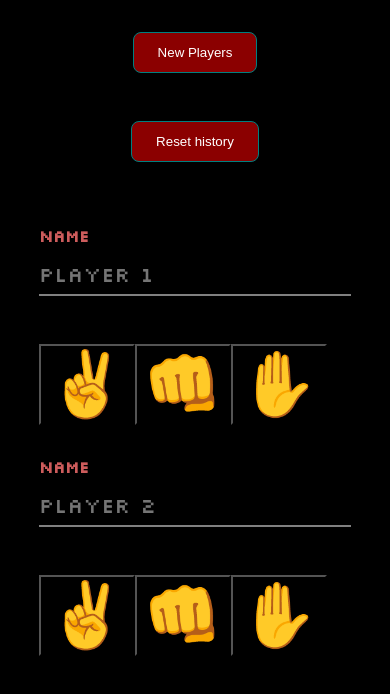
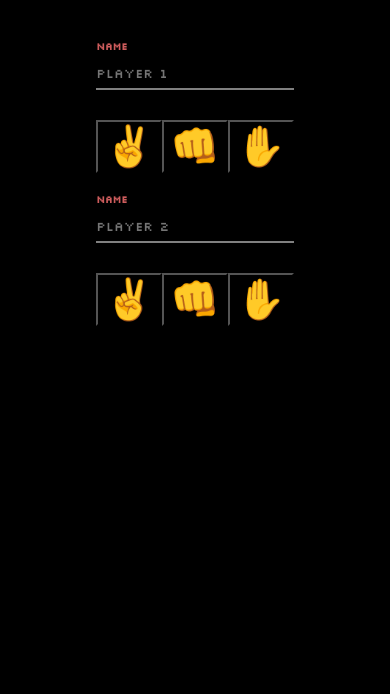
Before and after one commit to eLPog/RPS, a React (Create React App) app: page / in a window 390 px wide. Shown: the top 694 px of the page. Built offline with nearby package versions, Linux system fonts and the light colour scheme.

Commit message:
ver 1.0.0 full

```diff
--- a/src/App.js
+++ b/src/App.js
@@ -27,13 +27,17 @@ function App() {
   function deletePlayersNames() {
     setPlayer1Name(null);
     setPlayer2Name(null);
+    setPlayer1Score(0);
+    setPlayer2Score(0);
     setNamesAdded(false);
+    setResultsHistory([]);
     localStorage.clear();
   }
   function resetHistory() {
-    setResultsHistory([]);
     setPlayer1Score(0);
     setPlayer2Score(0);
+    setResultsHistory([]);
+    setGameNumber(1);
     localStorage.removeItem('history');
   }
 
@@ -107,7 +111,7 @@ function App() {
 
   return (
     <div className="App">
-      <Menu deleteNames={deletePlayersNames} resetHistory={resetHistory} />
+      <Menu deleteNames={deletePlayersNames} resetHistory={resetHistory} namesAdded={namesAdded} />
       <main>
         <div className={`selectWall ${roundFinished && 'blocked'}`}>
           <div className="selections">
--- a/src/components/Menu/Menu.js
+++ b/src/components/Menu/Menu.js
@@ -1,12 +1,14 @@
 import './Menu.css';
-import { useState } from 'react';
 import { Button } from '../commons/Button/Button';
 
 export function Menu(props) {
   return (
+    props.namesAdded && (
     <nav className="menu">
       <Button text="New Players" onClick={props.deleteNames} />
       <Button text="Reset history" onClick={props.resetHistory} />
     </nav>
+    )
+
   );
 }
--- a/src/index.css
+++ b/src/index.css
@@ -32,3 +32,8 @@ body::-webkit-scrollbar-thumb {
     background-color: var(--second-color);
 
 }
+@media only screen and (max-width:460px){
+    :root {
+        font-size: 10px;
+    }
+}
```
